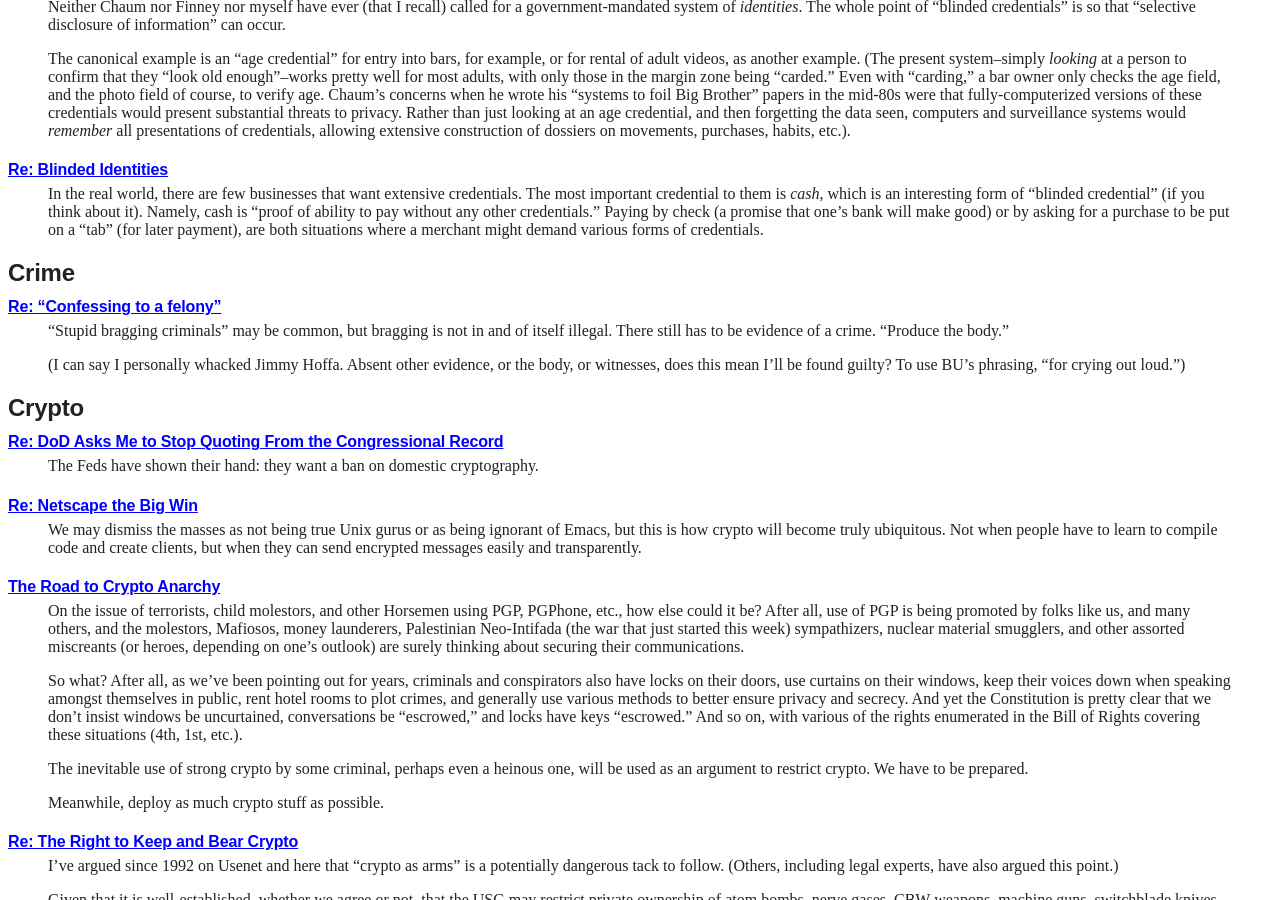
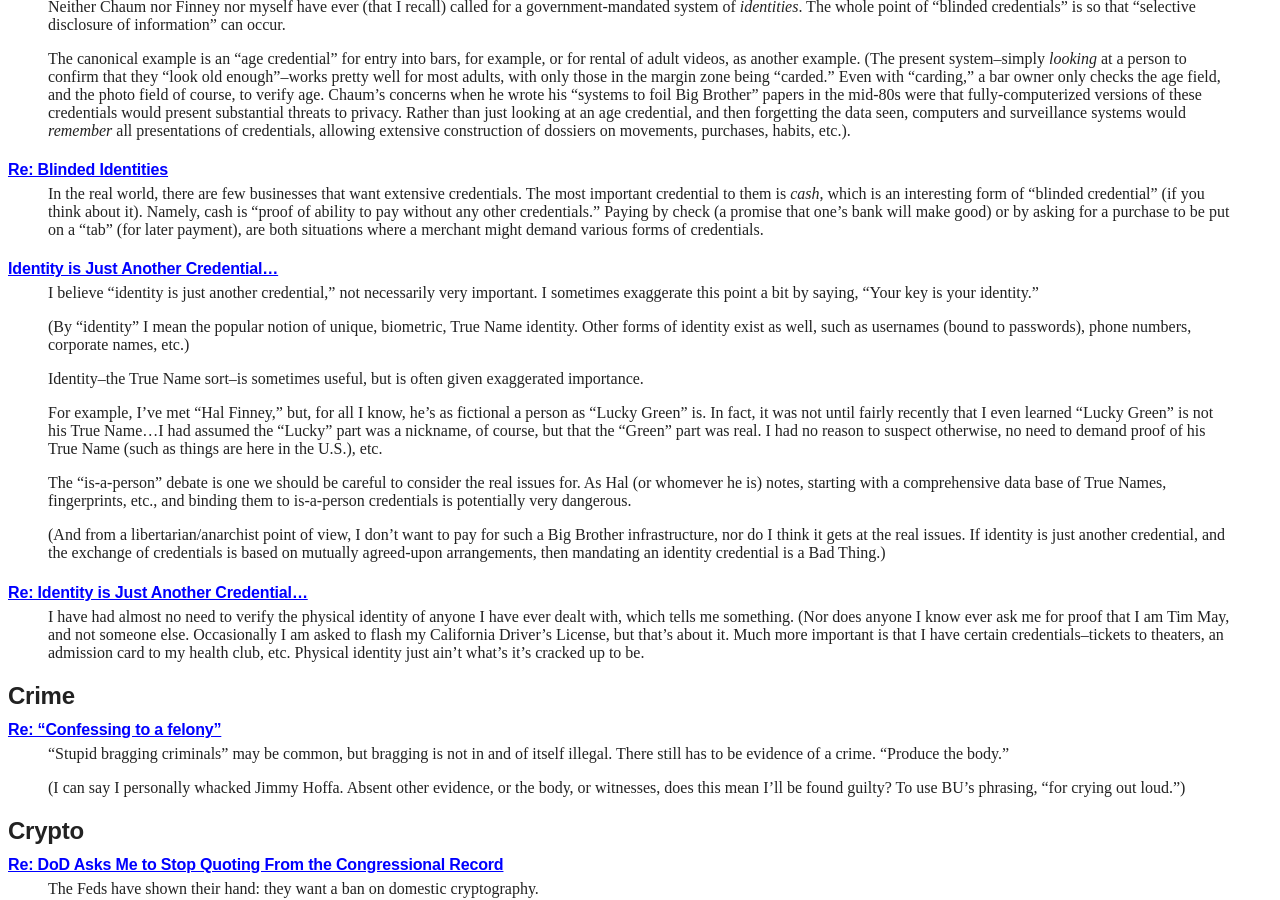
Before and after one commit to wakgill/deryk, a Jekyll site: the page built from tcm.md, in a window 1280 px wide and 900 px high, scrolled down 5720 px. Built offline with Jekyll 4.4.1, drawn with Linux system fonts in a browser that asks for light colours.

Commit message:
Update tcm.md

```diff
--- a/tcm.md
+++ b/tcm.md
@@ -441,6 +441,48 @@ cash is "proof of ability to pay without any other credentials." Paying by
 check (a promise that one's bank will make good) or by asking for a
 purchase to be put on a "tab" (for later payment), are both situations
 where a merchant might demand various forms of credentials.
+
+#### [Identity is Just Another Credential…](http://mailing-list-archive.cryptoanarchy.wiki/archive/1996/10/0e498e553ec597bbc37d0f804cedf1523f0efc9537503dc47e674c84c79b763d/)
+
+>I believe "identity is just another credential," not necessarily
+very important. I sometimes exaggerate this point a bit by saying, "Your
+key is your identity."
+>
+(By "identity" I mean the popular notion of unique, biometric, True Name
+identity. Other forms of identity exist as well, such as usernames (bound
+to passwords), phone numbers, corporate names, etc.)
+>
+Identity--the True Name sort--is sometimes useful, but is often given
+exaggerated importance.
+>
+>For example, I've met "Hal Finney," but, for all I know, he's as fictional
+a person as "Lucky Green" is. In fact, it was not until fairly recently
+that I even learned "Lucky Green" is not his True Name...I had assumed the
+"Lucky" part  was a nickname, of course, but that the "Green" part was
+real. I  had no reason to suspect otherwise, no need to demand proof of his
+True Name (such as things are here in the U.S.), etc.
+>
+>The "is-a-person" debate is one we should be careful to consider the real
+issues for. As Hal (or whomever he is) notes, starting with a comprehensive
+data base of True Names, fingerprints, etc., and binding them to
+is-a-person credentials is potentially very dangerous.
+>
+>(And from a libertarian/anarchist point of view, I don't want to pay for
+such a Big Brother infrastructure, nor do I think it gets at the real
+issues. If identity is just another credential, and the exchange of
+credentials is based on mutually agreed-upon arrangements, then mandating
+an identity credential is a Bad Thing.)
+
+#### [Re: Identity is Just Another Credential…](http://mailing-list-archive.cryptoanarchy.wiki/archive/1996/10/32af5966573ebc6aa4f2615958ff01e333ac278d1dd3d4e2eba5ad45079c096e/)
+
+>I have had almost no
+need to verify the physical identity of anyone I have ever dealt with,
+which tells me something. (Nor does anyone I know ever ask me for proof
+that I am Tim May, and not someone else. Occasionally I am asked to flash
+my California Driver's License, but that's about it. Much more important is
+that I have certain credentials--tickets to theaters, an admission card to
+my health club, etc. Physical identity just ain't what's it's cracked up to be.
+
 
 ## Crime
 
```
